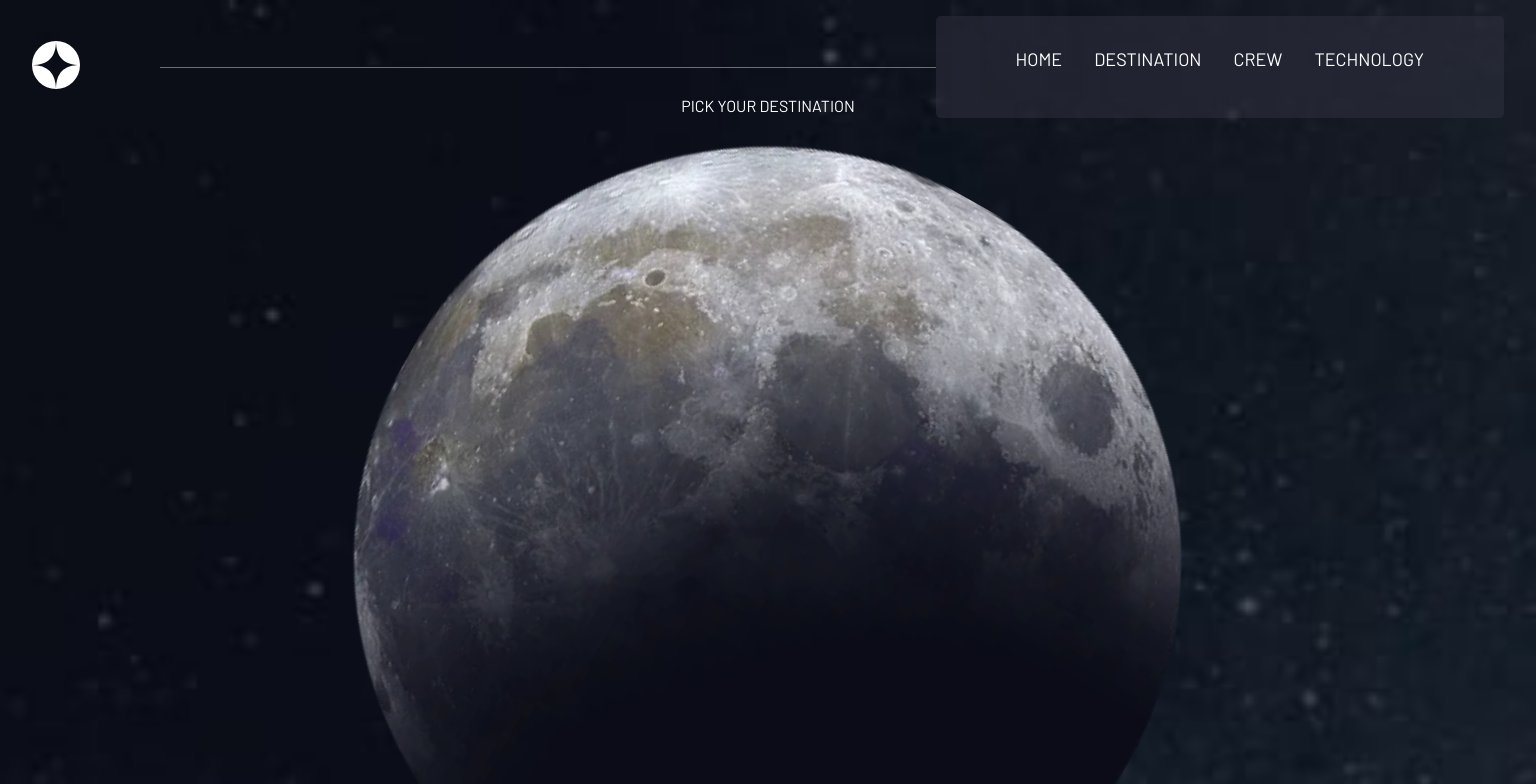
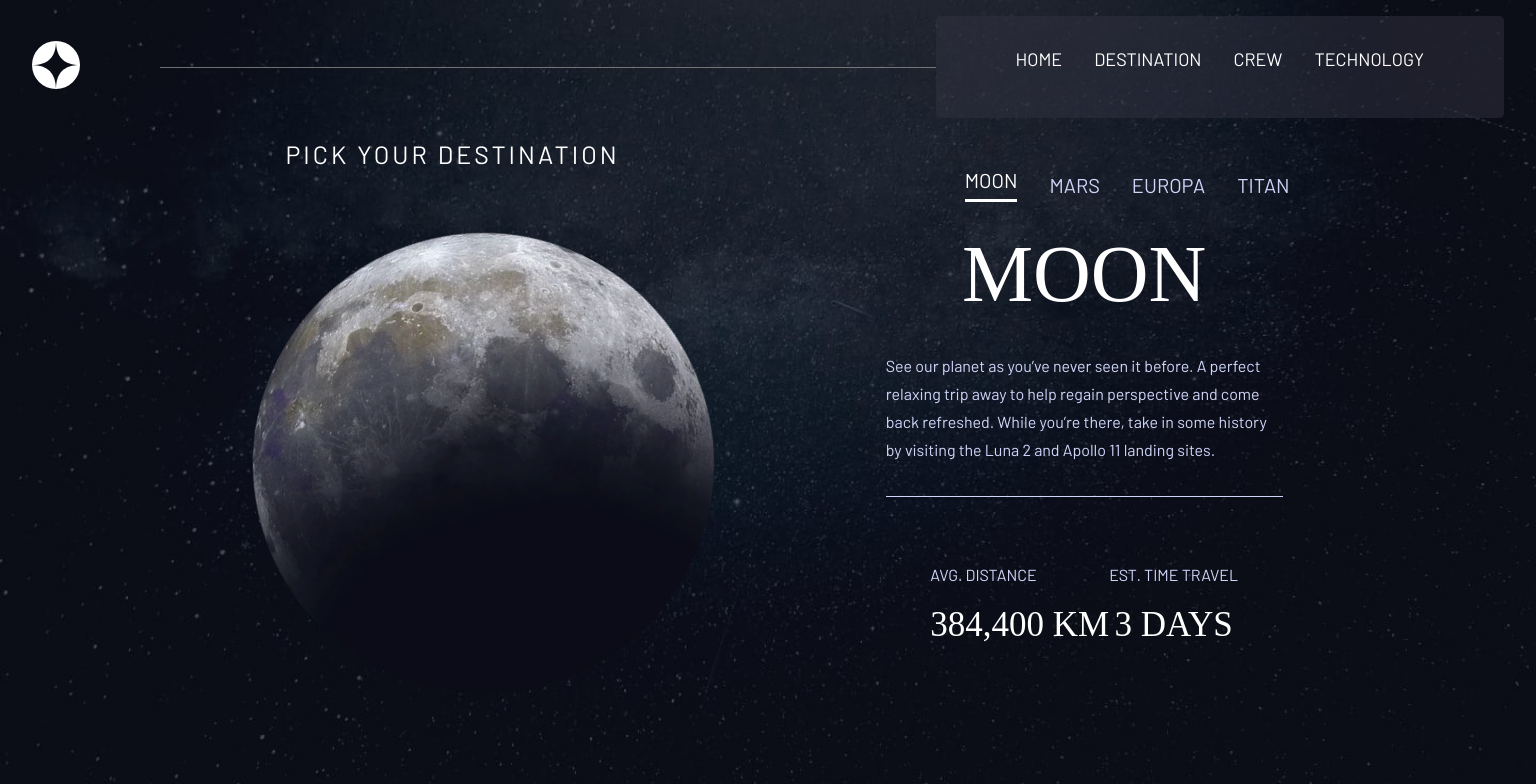
Before and after one commit to NicoBlas/spaceTourism, a React (Create React App) app: page /destination in a window 1536 px wide. Shown: the top 784 px of the page. Built offline with nearby package versions, Linux system fonts and the light colour scheme; a web font is replaced by a local one.

Commit message:
destination page responsive done

```diff
--- a/src/pages/destination/Destination.jsx
+++ b/src/pages/destination/Destination.jsx
@@ -68,6 +68,7 @@ const Destination = () => {
           <p id={destination==3?"option-selected":null} onClick={()=>setDestination(3)} >TITAN</p>
         </div>
       </div>
+      <div className='destination__2part'>
         <div className='destination__info'>
           <p id='p-destination'>{DestinationDATA[destination].name}</p>
           <p id="p-description">{DestinationDATA[destination].description}</p>
@@ -82,6 +83,8 @@ const Destination = () => {
             <p id="p-dataWhite">{DestinationDATA[destination].travel.toUpperCase() }</p>
           </div>
         </div>
+      </div>
+
 
     </div>
   )
--- a/src/pages/destination/destination.css
+++ b/src/pages/destination/destination.css
@@ -1,5 +1,4 @@
 .destination{
-
     width: 100vw;
     background-image: url("../../assets//destination/background-destination-mobile.jpg");
     background-size: cover;
@@ -42,6 +41,7 @@
     font-family: var(--font-family);
     font-size: 16px;
     margin: 0 0.7rem;
+    cursor: pointer;
 }
 
 .destination__selection__options p:hover{
@@ -107,3 +107,112 @@
     -webkit-transform-origin: 50% 50%;
     transform-origin: 50% 50%;
 }
+
+
+@media (min-width:600px){
+
+    .destination{
+        background-image: url("../../assets//destination/background-destination-tablet.jpg");
+    }
+
+    .destination__selection{
+        padding-top: 7rem;
+        padding-left: 2rem;
+        padding-right: 2rem;
+    }
+    #destination-pick{
+        text-align: start;
+        width: 100%;
+        font-size: 20px;
+        letter-spacing: 3px;
+        padding-left: 2rem;
+        margin-bottom: 4rem;
+    }
+
+    .destination__selection img{
+        width: 50%;
+        height: 50%;
+    }
+
+    .destination__selection__options p{
+        margin: 0 1.5rem
+    }
+
+    #p-destination{
+        font-size: 80px;
+    }
+
+    #p-description{
+        padding: 0 5rem;
+    }
+
+    .destination__data{
+        display: flex;
+        flex-direction: row;
+        margin-top: 4rem;
+        padding-bottom: 6rem;
+    }
+
+
+}
+
+@media (min-width:1281px){
+    .destination{
+        height: 100vh;
+        display: flex;
+        flex-direction: row;
+        background-image: url("../../assets//destination/background-destination-desktop.jpg");
+        justify-content: center;
+        align-items: center;
+        gap: 7%;
+    }
+    .destination__selection{
+        padding-top: 0;
+
+    }
+    .destination__selection img{
+        width: 30vw;
+        height: 30vw;
+    }
+
+    .destination__2part{
+        width: 30%;
+        margin-top: 10%;
+    }
+
+    .destination__selection__options{
+        order: -1;
+        margin-top: 0.5rem;
+        margin-bottom: 2rem;
+        position: absolute;
+        top: 20%;
+        right: 15%;
+    }
+    .destination__selection__options p{
+        font-size: 20px;
+        margin: 0 1rem;
+    }
+    #destination-pick{
+        order:-2;
+        margin-top: 2rem;
+        margin-bottom: 4rem;
+        font-size: 25px;
+        text-align: start;
+    }
+
+    #p-description{
+        padding: 0;
+        text-align: start;
+    }
+}
+
+@media (min-width:1600px){
+    .destination__selection__options{
+        order: -1;
+        margin-top: 0.5rem;
+        margin-bottom: 2rem;
+        position: absolute;
+        top: 20%;
+        right: 20%;
+    }
+}
```
Lines whose indentation alone changed are shown as unchanged.
